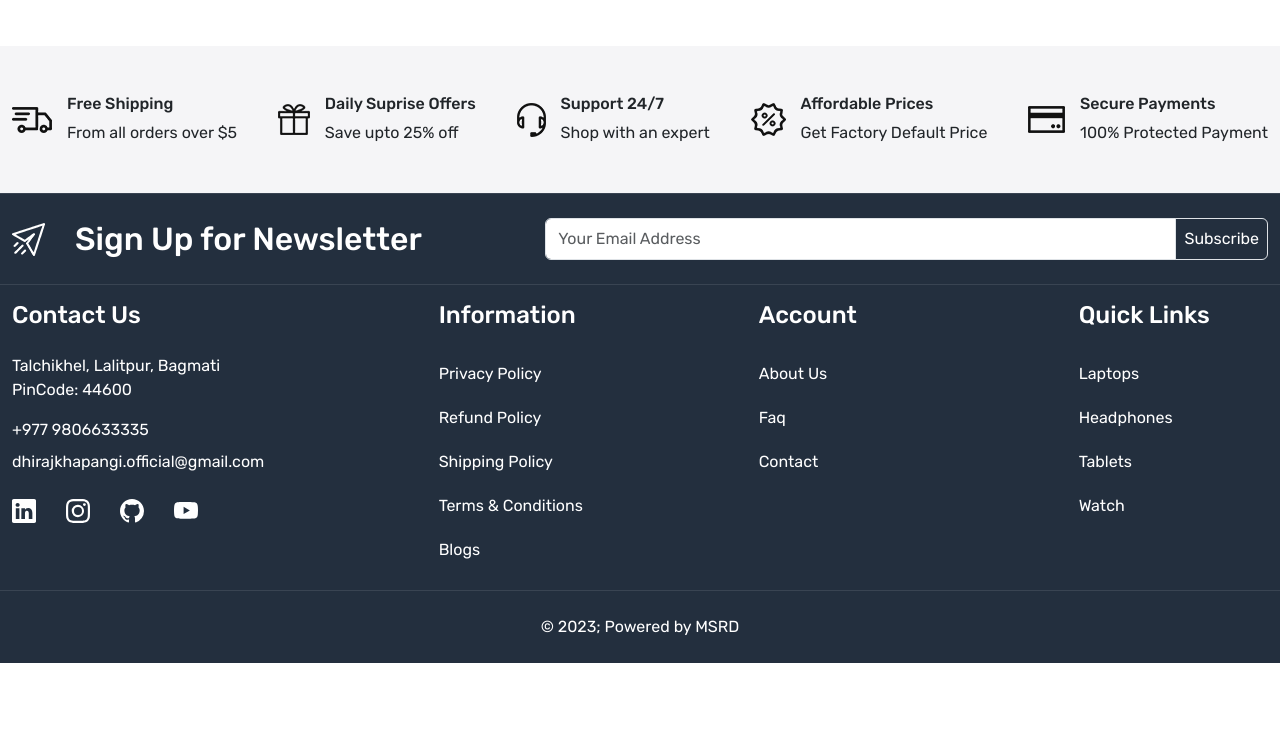
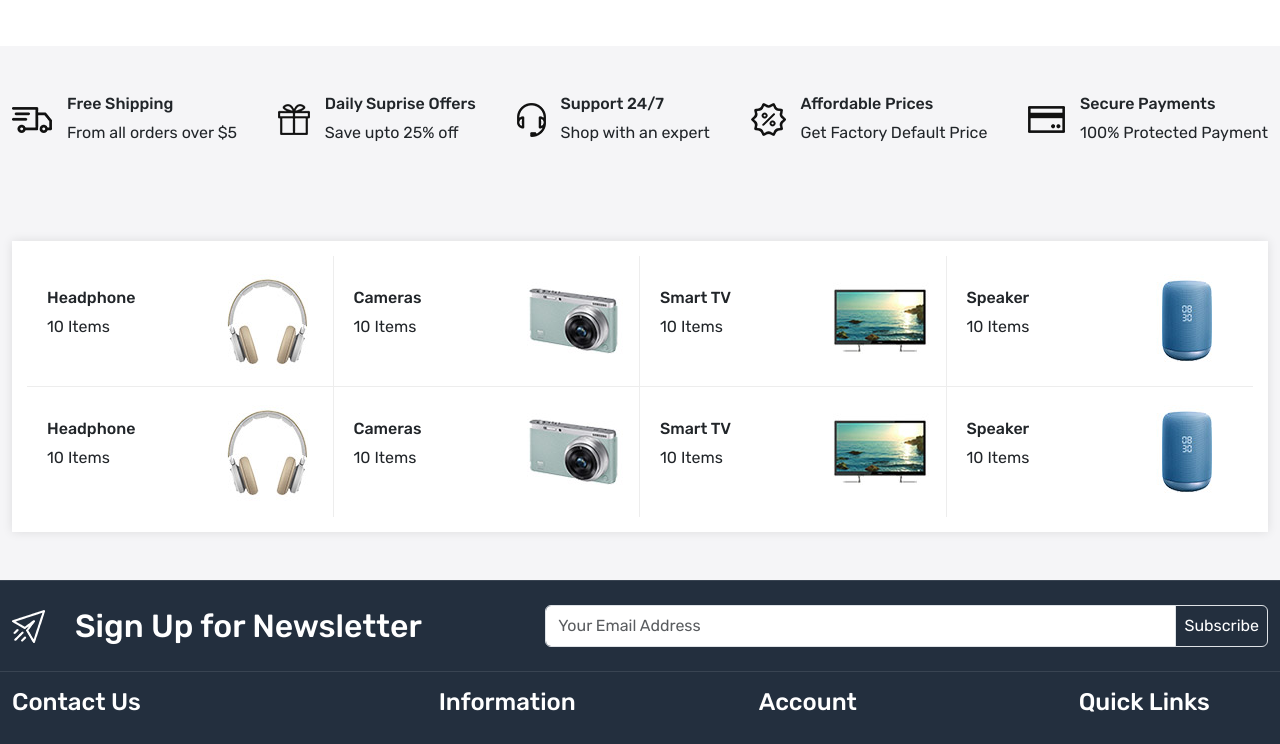
Before and after one commit to dhiraj13/ecommerce-frontend, a React (Create React App) app: page / in a window 1280 px wide. Shown: the part 676-1420 px from the top of the page. Before the commit the page ends 1339 px from the top, so only its background shows below. Built offline with nearby package versions, Linux system fonts and the light colour scheme.

Commit message:
add categories section on home page

```diff
--- a/src/App.css
+++ b/src/App.css
@@ -10,6 +10,7 @@
   --color-232f3e: #232f3e;
   --color-bf4800: #bf4800;
   --color-f5f5f7: #f5f5f7;
+  --color-ededed: #ededed;
 }
 body {
   font-family: "Rubik", sans-serif;
@@ -173,4 +174,35 @@
   background-color: var(--color-f5f5f7);
 }
 /* Home Wrapper 2 Ends */
+
+/* Categoires Section */
+.categories {
+  background-color: white;
+  box-shadow: 0 0 10px #0000001a;
+  padding: 15px;
+}
+.categories > div {
+  width: 25%;
+  padding: 10px 10px 10px 20px;
+}
+.categories > div > div {
+  width: 60%;
+}
+.categories > div:nth-child(1),
+.categories > div:nth-child(2),
+.categories > div:nth-child(3),
+.categories > div:nth-child(4) {
+  border-bottom: 1px solid var(--color-ededed);
+}
+.categories > div:nth-child(1),
+.categories > div:nth-child(2),
+.categories > div:nth-child(3) {
+  border-right: 1px solid var(--color-ededed);
+}
+.categories > div:nth-child(5),
+.categories > div:nth-child(6),
+.categories > div:nth-child(7) {
+  border-right: 1px solid var(--color-ededed);
+}
+/* Categoires Section Ends */
 /* Home Page Ends */
--- a/src/pages/Home.js
+++ b/src/pages/Home.js
@@ -130,6 +130,72 @@
           </div>
         </div>
       </section>
+      <section className="home-wrapper-2 py-5">
+        <div className="container-xxl">
+          <div className="row">
+            <div className="col-12">
+              <div className="categories d-flex justify-content-between flex-wrap align-items-center">
+                <div className="d-flex align-items-center">
+                  <div>
+                    <h6>Headphone</h6>
+                    <p>10 Items</p>
+                  </div>
+                  <img src="images/headphone.jpg" alt="headphone" />
+                </div>
+                <div className="d-flex align-items-center">
+                  <div>
+                    <h6>Cameras</h6>
+                    <p>10 Items</p>
+                  </div>
+                  <img src="images/camera.jpg" alt="camera" />
+                </div>
+                <div className="d-flex align-items-center">
+                  <div>
+                    <h6>Smart TV</h6>
+                    <p>10 Items</p>
+                  </div>
+                  <img src="images/tv.jpg" alt="tv" />
+                </div>
+                <div className="d-flex align-items-center">
+                  <div>
+                    <h6>Speaker</h6>
+                    <p>10 Items</p>
+                  </div>
+                  <img src="images/speaker.jpg" alt="speaker" />
+                </div>
+                <div className="d-flex align-items-center">
+                  <div>
+                    <h6>Headphone</h6>
+                    <p>10 Items</p>
+                  </div>
+                  <img src="images/headphone.jpg" alt="headphone" />
+                </div>
+                <div className="d-flex align-items-center">
+                  <div>
+                    <h6>Cameras</h6>
+                    <p>10 Items</p>
+                  </div>
+                  <img src="images/camera.jpg" alt="camera" />
+                </div>
+                <div className="d-flex align-items-center">
+                  <div>
+                    <h6>Smart TV</h6>
+                    <p>10 Items</p>
+                  </div>
+                  <img src="images/tv.jpg" alt="tv" />
+                </div>
+                <div className="d-flex align-items-center">
+                  <div>
+                    <h6>Speaker</h6>
+                    <p>10 Items</p>
+                  </div>
+                  <img src="images/speaker.jpg" alt="speaker" />
+                </div>
+              </div>
+            </div>
+          </div>
+        </div>
+      </section>
     </>
   );
 };
```
